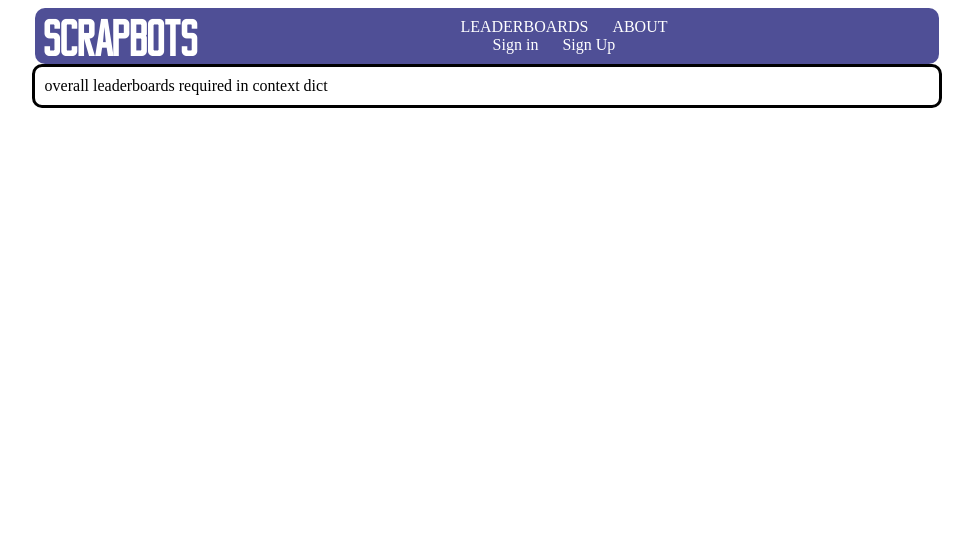
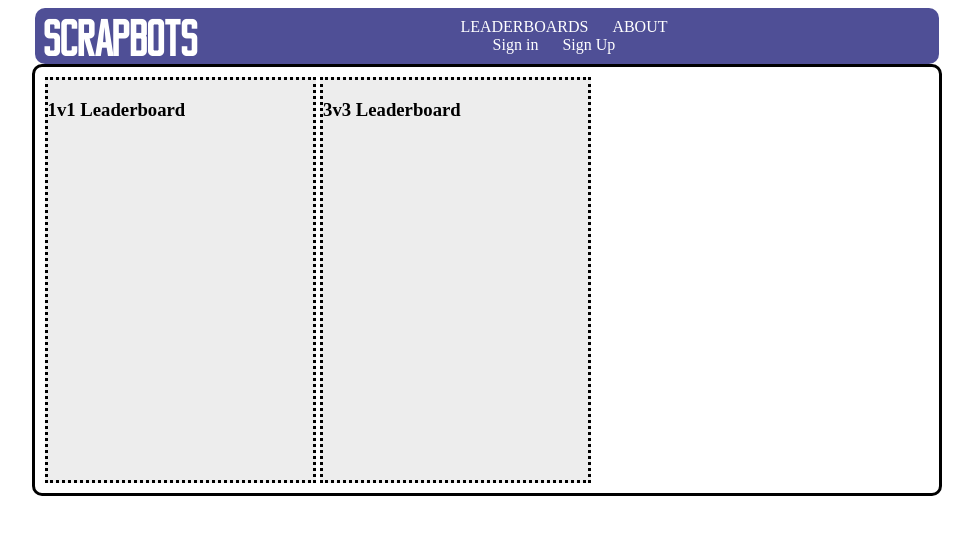
Before and after one commit to 2244726s/GroupProject, a Django app: page /bots/leaderboards/ in a window 1280 px wide. Shown: the top 535 px of the page, without its empty margins (153-1126 px from the left). Run offline with Django 3.2, Linux system fonts and the light colour scheme.

Commit message:
leaderboards.html styled and awaiting context dict

```diff
--- a/basic_populate.py
+++ b/basic_populate.py
@@ -16,7 +16,7 @@ def run():
     p1 = Player.objects.get_or_create(user=u)[0]
     p1.save()
 
-    u = User.objects.get_or_create(username='hannah', password="")[0]
+    u = User.objects.get_or_create(username='hannah', password="1234")[0]
     u.save()
     p2 = Player.objects.get_or_create(user=u)[0]
     p2.save()
--- a/templates/bots/leaderboards.html
+++ b/templates/bots/leaderboards.html
@@ -5,10 +5,18 @@
 	Leaderboards
 {% endblock %}
 
-
 {% block content_block %}
 
+	<!--START 1v1 LEADERBOARD-->
+	<div id="section">
+		<h3> 1v1 Leaderboard </h3>
+	</div>
+	<!--END 1v1 LEADERBOARD-->
 
-overall leaderboards required in context dict
+	<!--START 3v3 LEADERBOARD-->
+	<div id="section">
+		<h3> 3v3 Leaderboard </h3>
+	</div>
+	<!--END 3v3 LEADERBOARD-->
 
 {% endblock %}
--- a/templates/bots/profile.html
+++ b/templates/bots/profile.html
@@ -3,7 +3,7 @@
 {% load bots_template_tags %}
 
 {%block title_block %}
-	{{player.user.username}}'s profile
+	{{player}}'s profile
 {%endblock%}
 
 
@@ -11,8 +11,8 @@
 
 	<!--START PROFILE SIDEBAR-->
 	<div id="section">
-		<h3> {{player.user.username}} </h3>
-		Player information:
+		<h3> {{player}} </h3>
+		Player information: <br>
 		Owns {{number_of_robots}} robots <br>
 		Has won {{player.wins}} battles <br>
 		Playing since {{ player.user.date_joined }} <br>
```
Also changed, not shown: bots/views.py (line endings or trailing spaces).
